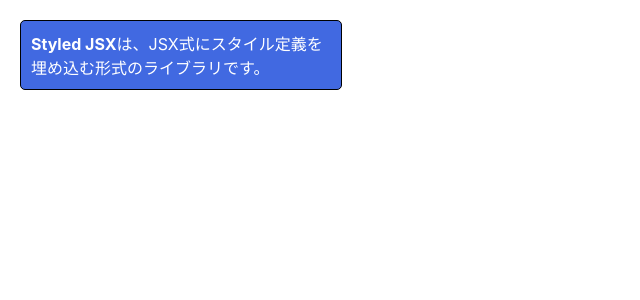
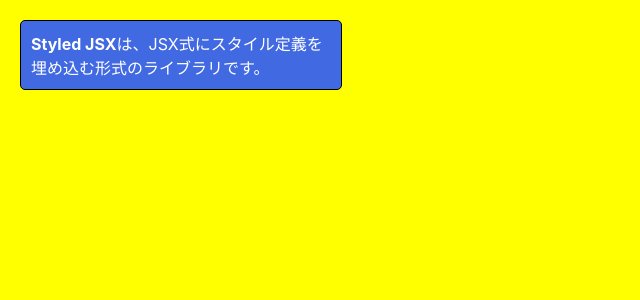
Before and after one commit to Katsudon10/react-book-practice, a React (Create React App) app in the folder app/: page / in a window 1280 px wide. Shown: the top 300 px of the page, without its empty margins (0-640 px from the left). Built offline with nearby package versions, Linux system fonts and the light colour scheme.

Commit message:
グローバルスタイル

```diff
--- /dev/null
+++ b/app/src/components/StyleGlobal.js
@@ -0,0 +1,9 @@
+import { createGlobalStyle } from 'styled-components';
+
+export default createGlobalStyle`
+    body {
+        margin: 0;
+        padding: 0;
+        background: yellow;
+    }
+`;
--- a/app/src/index.js
+++ b/app/src/index.js
@@ -15,11 +15,13 @@
 import StyledComp from './components/StyledComp';
 import { MyButton, MyStyledButton } from './components/StyleComp2';
 import StyledCommon from './components/StyledCommon';
+import GlobalStyle from './components/StyleGlobal';
 
 const root = ReactDOM.createRoot(document.getElementById('root'));
 root.render(
   <React.StrictMode>
     <>
+      <GlobalStyle />
       <StyledCommon />
     </>
   </React.StrictMode>
```
